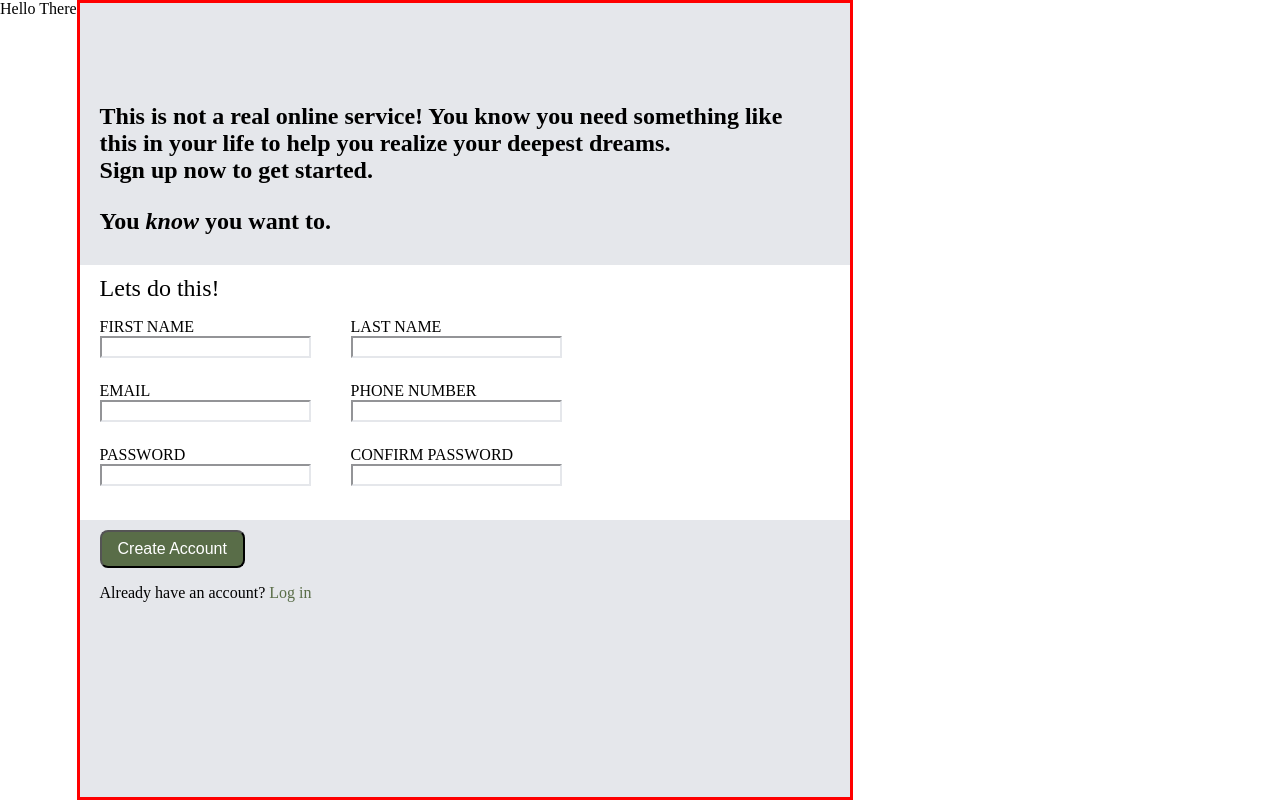
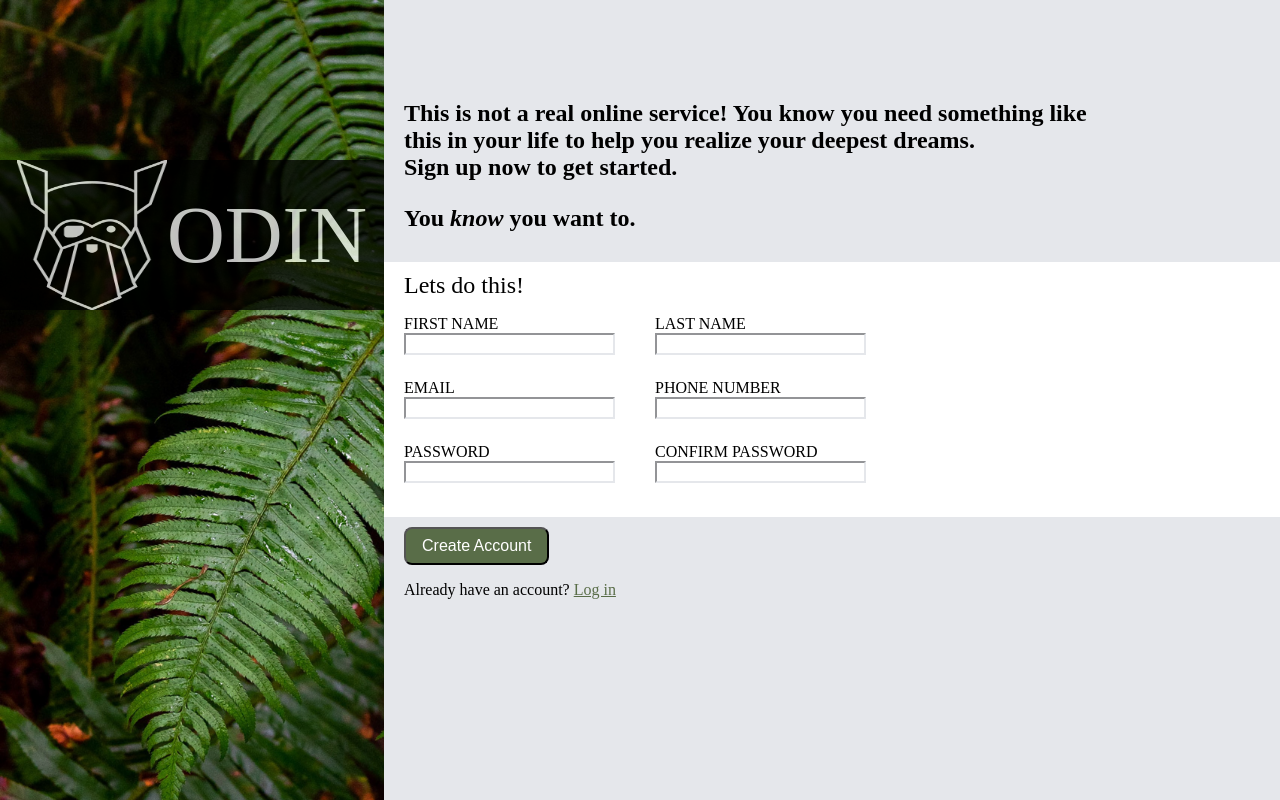
Before and after one commit to NJW04/odin-sign-up-form, a plain HTML site: page index.html in a window 1280 px wide. Drawn offline with Linux system fonts and the light colour scheme; a web font is replaced by a local one.

Commit message:
Got logo with dark background added

```diff
--- a/index.html
+++ b/index.html
@@ -8,11 +8,14 @@
         <script src="form.js" defer></script>
     </head>
 <body>
-    <div class="left-container">
-    Hello There
-    </div>
+    <aside>
+        <div class="logo-strip">
+            <img src="img/odin-lined.png" alt="nice photo of odin mascot" width="150px" height="150px">
+            <span>ODIN</span>
+        </div>
+    </aside>
 
-    <div class="right-container">
+    <main>
         <div class="first">
             <div class="test1">This is not a real online service! You know you need something like this in your life to help you realize your deepest dreams.</div>
             <div class="test2">Sign up now to get started.</div>
@@ -49,8 +52,8 @@
         </div>
         <div class="third">
             <button type="submit">Create Account</button>
-            <div>Already have an account? <a>Log in</a></div>
+            <div>Already have an account? <a href="https://images.search.yahoo.com/search/images?p=picture+of+silly+ca&fr=mcafee&type=E210US91105G0&imgurl=https%3A%2F%2Fassets.entrepreneur.com%2Fcontent%2F3x2%2F2000%2Fhow-win-social-media-right-now-silly-cat-pics-dont-cut.jpg#id=12&iurl=https%3A%2F%2Fassets.entrepreneur.com%2Fcontent%2F3x2%2F2000%2Fhow-win-social-media-right-now-silly-cat-pics-dont-cut.jpg&action=click" target="_blank">Log in</a></div>
         </div>
-    </div>
+    </main>
 </body>
 </html>
--- a/style.css
+++ b/style.css
@@ -20,20 +20,38 @@ body{
     height: 100vh;
 }
 
-.left-container{
-    background-image: url("images/shibuya-aerial.jpg");
+aside{
+    background-image: url("img/halie-west-25xggax4bSA-unsplash.jpg");
     background-size: 700px auto;
-    background-position: center;
+    position: relative;
+    width: 30vw;
 }
 
+aside > .logo-strip{
+    background: black;
+    opacity: 0.75;
+    position: absolute;
+    top: 20%;
+    display: flex;
+    align-items: center;
+    justify-content: center;
+    width: 30vw;
 
-.right-container{
+}
+
+.logo-strip > span{
+    color: white;
+    font-family: "Norse-Bold";
+    font-size: 5rem;
+}
+
+main{
     display: flex;
     flex-direction: column;
-    border: 3px red solid;
+    width: 70vw;
 }
 
-.right-container > .first{
+main > .first{
     background-color: var(--grey-background);
     padding-top: 100px;
     padding-bottom: 30px;
@@ -61,7 +79,7 @@ body{
     font-style: italic;
     font-size: 1.5rem;
 }
-.right-container > .second{
+main > .second{
     padding-top: 10px;
     padding-bottom: 10px;
     padding-left: 20px;
@@ -82,6 +100,11 @@ body{
     border-color: var(--grey-background)
 }
 
+input:focus{
+    border-color: blue;
+    box-shadow: 1px 1px 2px rgba(0, 0, 0, 0.1);
+}
+
 form{
     display: flex;
 }
@@ -89,7 +112,9 @@ form{
 .form-left{
     margin-right: 40px;
 }
-.right-container > .third{
+
+
+main > .third{
     background-color: var(--grey-background);
     padding-top: 10px;
     padding-bottom: 10px;
```
